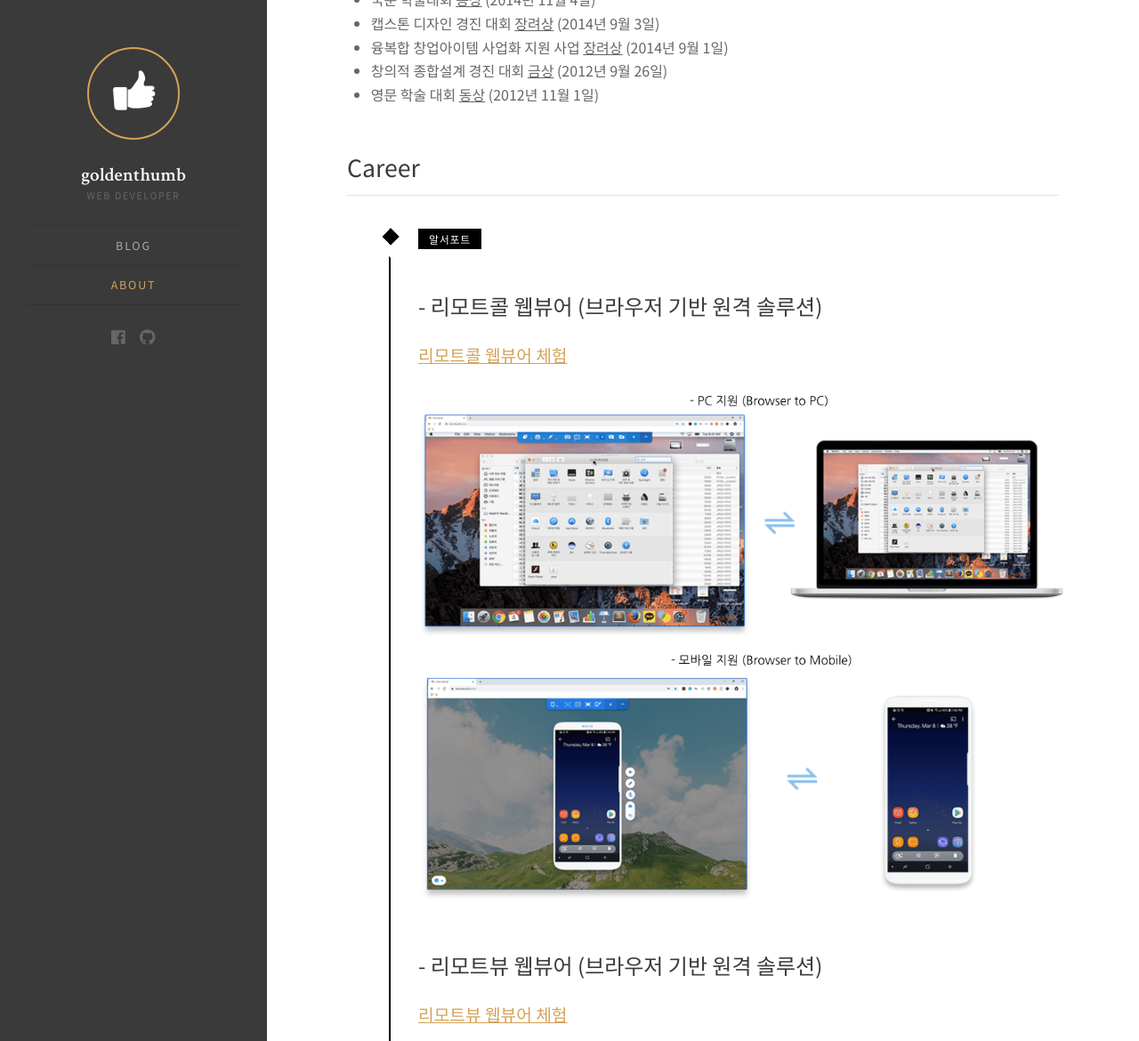
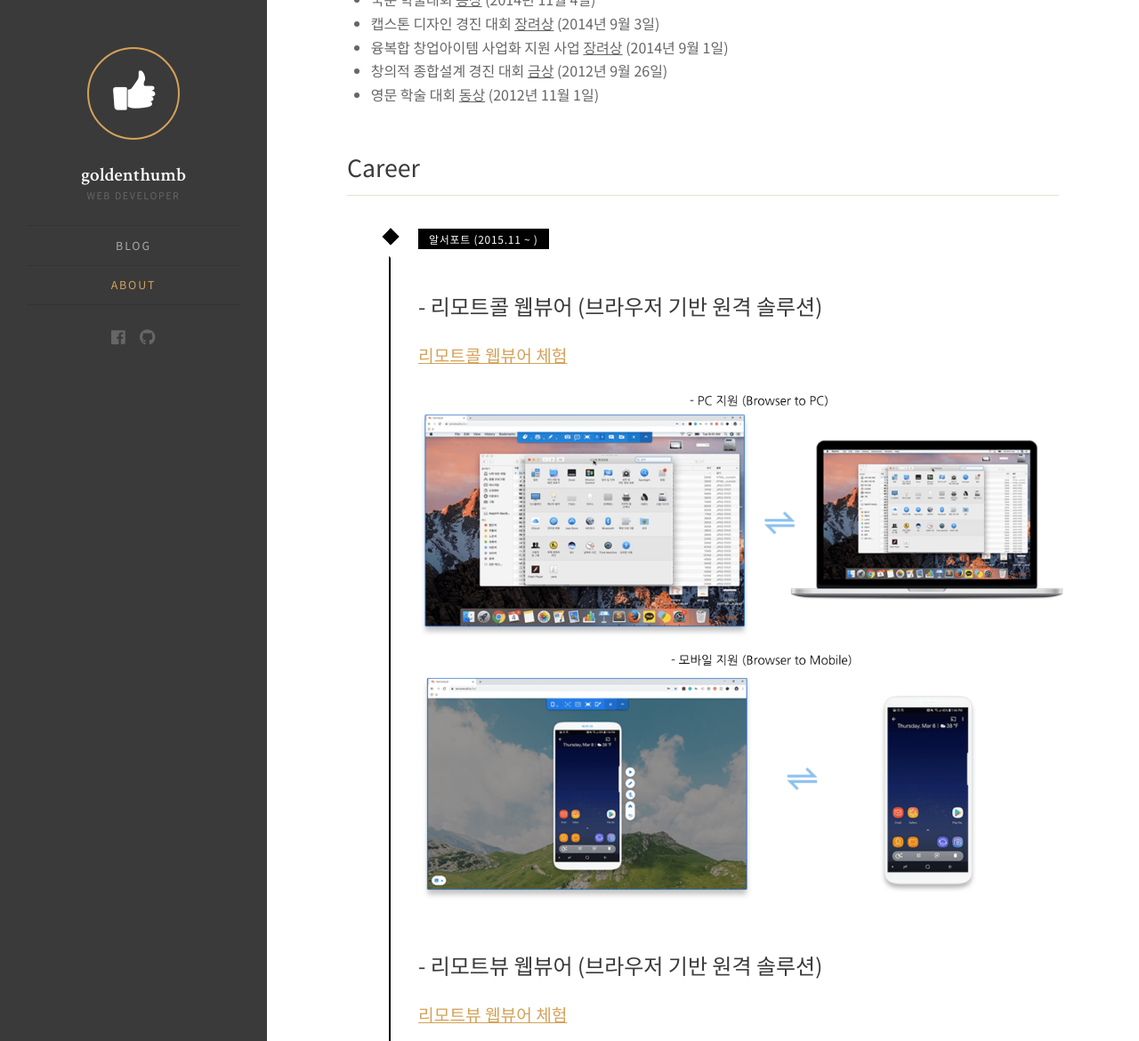
Before and after one commit to goldenthumb/goldenthumb.github.io, a Jekyll site: the page built from about.html, in a window 1280 px wide and 1400 px high, scrolled down 788 px, cut to the strip 0-1170 px from the top of the window. Shown: the whole strip at 89% size. Built offline with Jekyll 4.4.1, drawn with Linux system fonts in a browser that asks for light colours; some of the changed text lies outside the part shown.

Commit message:
feat: update about

```diff
--- a/about.html
+++ b/about.html
@@ -36,7 +36,7 @@ featured_image:
   <li class="timeline-event">
     <label class="timeline-event-icon"></label>
     <div class="timeline-event-copy">
-      <p class="timeline-event-thumbnail">알서포트</p>
+      <p class="timeline-event-thumbnail">알서포트 (2015.11 ~ )</p>
       <h3>- 리모트콜 웹뷰어 (브라우저 기반 원격 솔루션)</h3>
       <h4>
         <a href="https://remotecall.io/ko/trial" target="_blank">리모트콜 웹뷰어 체험</a>
@@ -57,8 +57,6 @@ featured_image:
       >
         <source src="https://files.rsupport.com/kr/remoteview/videos/introducing-RemoteView-webviewer.mp4" type="video/mp4">
       </video>
-      <h3>- 활동</h3>
-      <img src="/assets/images/projects/project10-min.png" />
     </div>
   </li>
 </ul>
```
Also changed, not shown: other parts of about.html (+3 -0 lines).
